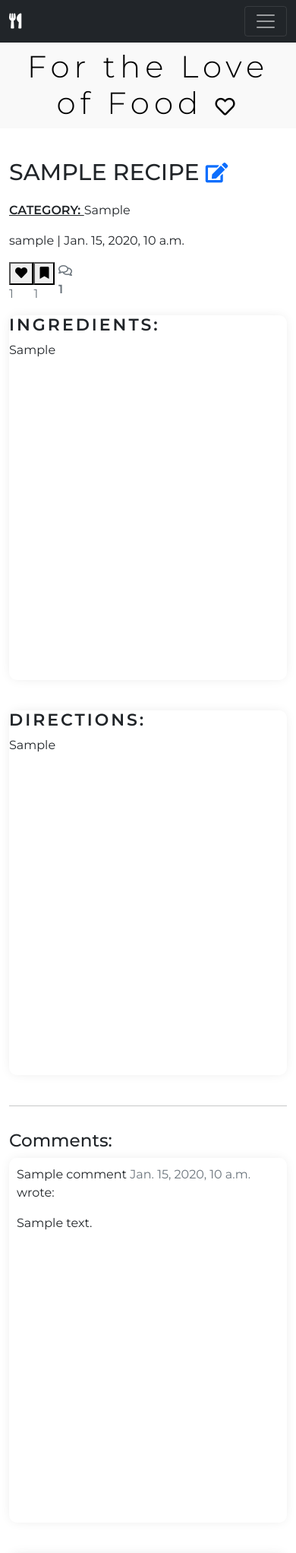
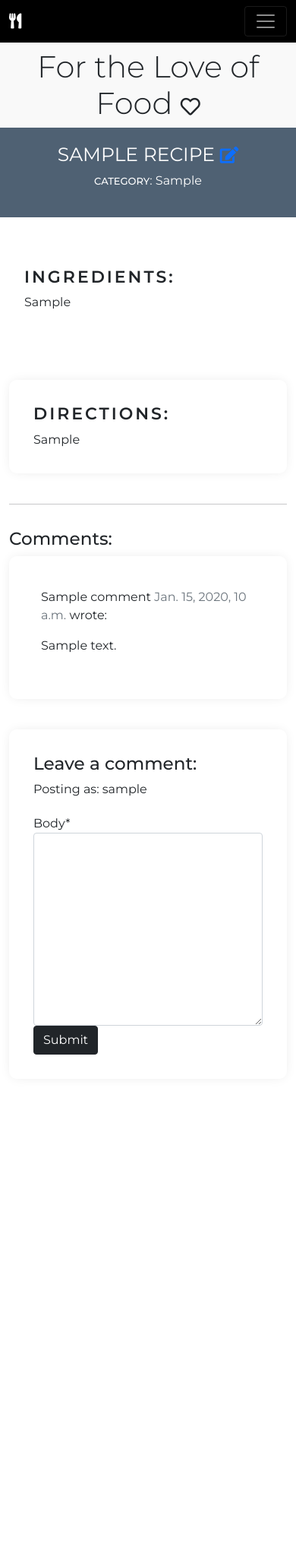
Before and after one commit to stephaniecrocker91/for-the-love-of-food, a Django app: a page that uses templates/recipe_detail.html in a window 390 px wide. Shown: the top 2044 px of the page at 76% size. After the commit the page ends 1388 px from the top, so only its background shows below. Run offline with Django 3.2, Linux system fonts and the light colour scheme; a user stored in the database is signed in; tables that the repository leaves empty hold one stand-in row (values such as "Sample post"); some libraries are stand-ins or nearby versions.

Commit message:
style recipe details page

```diff
--- a/static/css/style.css
+++ b/static/css/style.css
@@ -8,9 +8,17 @@ body {
 
 }
 
+.margin-top-bottom {
+    margin: 50px auto;
+}
+
 h2 {
     text-transform: uppercase;
     font-size: 20px;
+}
+
+a:hover {
+    color: #000000a1;
 }
 
 .italic-light{
@@ -28,27 +36,37 @@ h2 {
     text-transform: capitalize;
 }
 
+.light-banner{
+    background-color: #4f6173;
+    color: white;
+    padding: 20px 0;
+}
+
+.gap{
+    gap: 20px;
+    justify-content: flex-end;
+    margin-right: 0px;
+}
+
 /************************ header and navbar */
-
-header {
-    padding-bottom: 40px;
-}
 
 #nav-logo{
     background-color: #f9f9f9;
 }
 
 #nav-title {
-    letter-spacing: 6px;
+    font-size: 40px;
     font-weight: 300;
+    color: #212529;
 }
 
-.nav-link:hover {
-
+.bg-dark {
+    background-color: black!important;
 }
 
-.navbar-brand:hover {
-
+.btn-dark:hover {
+    color: black;
+    background-color: #4f6173;
 }
 
 /************************ header and navbar */
@@ -60,9 +78,13 @@ header {
 .card-body {
     box-shadow: 0 0 15px -3px rgba(0, 0, 0, .1);
     border-radius: 10px;
+    padding: 2rem 2rem;
+}
+
+.mini-card{
+    overflow: hidden;
+    padding: 0;
     height: 480px;
-    padding: 0;
-    overflow: hidden;
 }
 
 .card-img, .card-img-bottom, .card-img-top {
@@ -84,9 +106,6 @@ header {
     display: flex;
     gap: 10px;
 }
-
-
-
 
 /************************ buttons */
 .green-box {
@@ -118,6 +137,11 @@ header {
 
 
 /************************ Recipe details styling */
+.recipe-title {
+    font-weight: 400;
+    font-size: 25px;
+    text-transform: uppercase;
+}
 
 .subtitle {
     text-transform: uppercase;
@@ -126,11 +150,13 @@ header {
     font-size: 22px;
 }
 
-.recipe-title {
-    font-weight: 500;
-    font-size: 30px;
-    text-transform: uppercase;
-    margin-bottom: 20px;
+.card-460{
+    height: 460px;
+}
+.btn-like,
+.btn-fave{
+    border: none;
+    background-color: white;
 }
 
 .masthead-image>img {
--- a/templates/index.html
+++ b/templates/index.html
@@ -13,7 +13,7 @@
         {% for recipe in recipe_list %}
         <div class="col-md-4">
           <div class="card mb-4">
-            <div class="card-body">
+            <div class="card-body mini-card">
               <div class="image-container">
                 {% if "placeholder" in recipe.image.url %}
                 <img class="card-img-top"
--- a/templates/recipe_detail.html
+++ b/templates/recipe_detail.html
@@ -5,20 +5,39 @@
 {% load crispy_forms_tags %}
 
 <div class="masthead">
-    <div class="container">
+    <div class="light-banner">
+        <h1 class="post-title recipe-title text-center"> {{ recipe.title }}
+            {% if user.is_authenticated %}
+            {% if user.id == recipe.author.id %}
+            <small><span><a href="{% url 'update_recipe' recipe.pk %}"><i class="fas fa-edit"></i></a></span></small>
+            {% endif %}
+            {% endif %}
+        </h1>
+        <div class="padding-sides text-center">
+            <p class="author"><span>CATEGORY</span>: {{ recipe.category }}</p>
+        </div>
+    </div>
+    <div class="container margin-top-bottom">
         <div class="row g-0">
-            <div class="col-md-6 masthead-text">
-                <h1 class="post-title recipe-title"> {{ recipe.title }}
-                    {% if user.is_authenticated %}
-                    {% if user.id == recipe.author.id %}
-                    <small><span><a href="{% url 'update_recipe' recipe.pk %}"><i
-                                    class="fas fa-edit"></i></a></span></small>
-                    {% endif %}
-                    {% endif %}
-                </h1>
-                <p class="post-subtitle"> <span class="bold"> Category: </span>{{ recipe.category }}</p>
-                <p class="post-subtitle">{{ recipe.author }} | {{ recipe.created_on }}</p>
-                <div class="row">
+            <!--Recipe Img --------------------------------------------------------->
+            <div class="d-none d-md-block col-md-6 masthead-image card-body mini-card card-460">
+                {% if "placeholder" in recipe.image.url %}
+                <div class="image-container">
+                    <img class="card-img-top"
+                        src="https://images.immediate.co.uk/production/volatile/sites/30/2020/08/recipe_writing_700-94d33d1.jpg?resize=960,872?quality=90&webp=true&resize=300,272"
+                        alt="Image of recipe">
+                </div>
+                {% else %}
+                <div class="image-container">
+                    <img class="card-img-top" src="{{ recipe.image.url }}" alt="Image of Recipe">
+                </div>
+                {% endif %}
+                <!--Recipe details --------------------------------------------------------->
+                <div class="padding-sides">
+                    <p class="author"><span>CREATED BY</span>: {{ recipe.author }}</p>
+                </div>
+                <p class="post-subtitle padding-sides italic-light">{{ recipe.created_on }}</p>
+                <div class="row padding-sides gap">
                     <div class="col-1">
                         {% if user.is_authenticated %}
                         <form method="POST" class="d-inline" action="{% url 'recipe_like' recipe.slug %}">
@@ -40,7 +59,6 @@
                         {% if user.is_authenticated %}
                         <form method="POST" class="d-inline" action="{% url 'favourites' recipe.slug %}">
                             {% csrf_token %}
-
                             {% if faved %}
                             <button type="submit" name="recipepost_id" value="{{recipe.slug}}" class="btn-fave"><i
                                     class="fas fa-bookmark"></i></button>
@@ -62,26 +80,21 @@
                         {% endwith %}
                     </div>
                 </div>
+            </div>
+            <!--End recipe details --------------------------------------------------------->
+
+            <div class="col-md-6 masthead-text padding-sides">
                 <div class="col  mb-4  mt-3 left  top">
-                    <div class="card-body">
+                    <div class="">
                         <h3 class="subtitle">Ingredients: </h3>
                         <p class="post-ingredients card-text">{{ recipe.ingredients | safe }}</p>
                     </div>
                 </div>
             </div>
 
-            <div class="d-none d-md-block col-md-6 masthead-image">
-                {% if "placeholder" in recipe.image.url %}
-                <img
-                    src="https://images.immediate.co.uk/production/volatile/sites/30/2020/08/recipe_writing_700-94d33d1.jpg?resize=960,872?quality=90&webp=true&resize=300,272" alt="Image of recipe">
-                {% else %}
-                <img src="{{ recipe.image.url }}" alt="Image of Recipe">
-                {% endif %}
-            </div>
         </div>
     </div>
 </div>
-
 <div class="container">
     <div class="row">
         <div class="col card mb-4  mt-3 left top">
```
